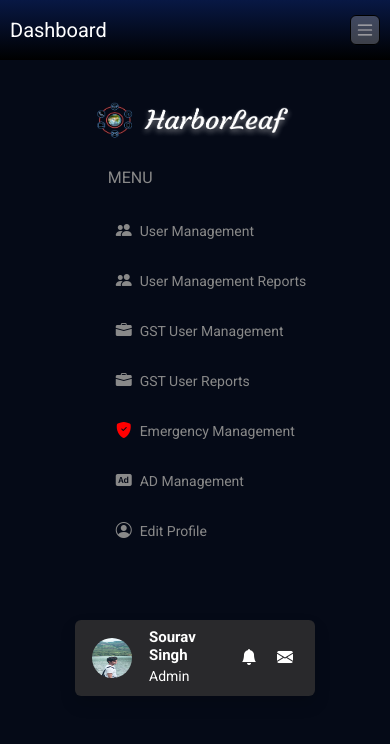
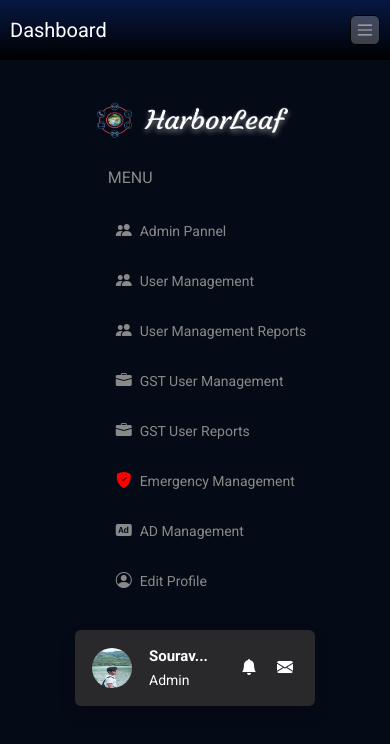
Before and after one commit to venkata-hari1/Harboleaf_AdminPannel, a React (Vite) app: page /admin/vertical in a window 390 px wide. Shown: the top 744 px of the page. Built offline with nearby package versions, Linux system fonts and the light colour scheme.

Commit message:
pagination fixed

```diff
--- a/src/Components/Billinginvoice.jsx
+++ b/src/Components/Billinginvoice.jsx
@@ -45,8 +45,8 @@
 </svg></button>
 
     </div>
-
-   <table className="table table-borderless mt-4">
+    <div class="tab-content table-responsive">
+<table className="table table-borderless mt-4">
    <thead >
   <tr >
     <th>Advertisment No</th>
@@ -78,7 +78,7 @@
   }
 </tbody>
   </table>
-
+</div>
   <Pagination />
 
   </div>
--- a/src/Components/Emergencymanagement.jsx
+++ b/src/Components/Emergencymanagement.jsx
@@ -45,7 +45,7 @@
     </svg></button>
       <button className='btn' style={{color:"#FF0000",border:"1px solid #FF0000",fontFamily:"Roboto"}}> Emergency Reports</button>
     </div>
-
+    <div class="tab-content table-responsive">
    <table className="table table-borderless mt-4 ">
    <thead >
   <tr>
@@ -90,6 +90,7 @@
   }
 </tbody>
   </table>
+  </div>
   <div>
   <Pagination />
   </div>
--- a/src/Components/Gstreportsmanagement.jsx
+++ b/src/Components/Gstreportsmanagement.jsx
@@ -55,7 +55,7 @@
     </svg></button>
       <button className='btn' style={{color:"#FF0000",border:"1px solid #FF0000",fontFamily:"Roboto"}}>Suspended Accounts</button>
     </div>
-
+    <div class="tab-content table-responsive">
    <table className="table table-borderless mt-4">
    <thead >
   <tr >
@@ -105,7 +105,7 @@
 
  </tbody>
   </table>
-
+</div>
   <Pagination />
 
   </div>
--- a/src/Components/Gstusermanagement.jsx
+++ b/src/Components/Gstusermanagement.jsx
@@ -50,7 +50,7 @@
     </svg></button>
       <button className='btn' style={{color:"#FF0000",border:"1px solid #FF0000",fontFamily:"Roboto"}}>Suspended Accounts</button>
     </div>
-
+    <div class="tab-content table-responsive">
    <table className="table table-borderless mt-4">
    <thead >
   <tr >
@@ -80,7 +80,7 @@
 
  </tbody>
   </table>
-
+</div>
   <Pagination />
 
   </div>
--- a/src/Components/Suspendaccounts.jsx
+++ b/src/Components/Suspendaccounts.jsx
@@ -48,7 +48,7 @@
        </svg></button>
       <button className='btn' style={{color:"#FF0000",border:"1px solid #FF0000",fontFamily:"Roboto"}}>Suspended</button>
     </div>
-
+    <div class="tab-content table-responsive">
    <table className="table table-borderless mt-4">
    <thead>
   <tr>
@@ -81,6 +81,7 @@
 }
 </tbody>
   </table>
+  </div>
   <Pagination />
 
   </div>
--- a/src/Components/Userreports.jsx
+++ b/src/Components/Userreports.jsx
@@ -56,7 +56,7 @@
      </svg></button>
       <button className='btn' style={{color:"#FF0000",border:"1px solid #FF0000",fontFamily:"Roboto"}}> Suspended Accounts</button>
     </div>
-
+    <div class="tab-content table-responsive">
    <table className="table table-borderless mt-4 ">
    <thead >
   <tr>
@@ -98,6 +98,7 @@
   }
 </tbody>
   </table>
+  </div>
   <Pagination />
   </div>
 
--- a/src/Components/Verticalnavigation.jsx
+++ b/src/Components/Verticalnavigation.jsx
@@ -7,13 +7,14 @@
 
   const navigate=useNavigate()
   const menudata = [
-    { id: 1, menu: "User Management", icon: "bi-people-fill", route: "user-management", locationRoute: "/admin/user-management" },
-    { id: 2, menu: "User Management Reports", icon: "bi-people-fill", route: "user-reports", locationRoute: "/admin/user-reports" },
-    { id: 3, menu: "GST User Management", icon: "bi-briefcase-fill", route: "gst-users", locationRoute: "/admin/gst-users" },
-    { id: 4, menu: "GST User Reports", icon: "bi-briefcase-fill", route: "gst-reports", locationRoute: "/admin/gst-reports" },
-    { id: 5, menu: "Emergency Management", icon: "bi-shield-fill-check", route: "emergency", locationRoute: "/admin/emergency", color: "#FF0000" },
-    { id: 6, menu: "AD Management", icon: "bi-badge-ad-fill", route: "moniter-compaign", locationRoute: "/admin/moniter-compaign" },
-    { id: 7, menu: "Edit Profile", icon: "bi-person-circle", route: "edit-profile", locationRoute: "/admin/edit-profile" },
+    { id: 1, menu: "Admin Pannel", icon: "bi-people-fill", route: "admin-pannel", locationRoute: "/admin/admin-pannel" },
+    { id: 2, menu: "User Management", icon: "bi-people-fill", route: "user-management", locationRoute: "/admin/user-management" },
+    { id: 3, menu: "User Management Reports", icon: "bi-people-fill", route: "user-reports", locationRoute: "/admin/user-reports" },
+    { id: 4, menu: "GST User Management", icon: "bi-briefcase-fill", route: "gst-users", locationRoute: "/admin/gst-users" },
+    { id: 5, menu: "GST User Reports", icon: "bi-briefcase-fill", route: "gst-reports", locationRoute: "/admin/gst-reports" },
+    { id: 6, menu: "Emergency Management", icon: "bi-shield-fill-check", route: "emergency", locationRoute: "/admin/emergency", color: "#FF0000" },
+    { id: 7, menu: "AD Management", icon: "bi-badge-ad-fill", route: "moniter-compaign", locationRoute: "/admin/moniter-compaign" },
+    { id: 8, menu: "Edit Profile", icon: "bi-person-circle", route: "edit-profile", locationRoute: "/admin/edit-profile" },
 ];
 const handleClick=(menu)=>{
   navigate(`/admin/${menu.route}`)
@@ -37,12 +38,12 @@
           ))}
         </ul>
       </div>
-      <div className="adminbutton d-flex align-items-center p-3 rounded shadow mt-5">
+      <div className="adminbutton d-flex align-items-center p-3 rounded shadow mt-2">
         <button className="btn p-0">
           <img src={Adiminpic} className="rounded-circle" width="40px" height="40px" alt="Admin" />
         </button>
         <div className="ms-3" style={{ background: "#29292C" }}>
-          <h6 className="mb-0 fw-bold" style={{ color:"#FFFFFF", background:"#29292C",fontSize:"15px",fontFamily:"Roboto"  }}>Sourav Singh</h6>
+          <span className="mb-0 fw-bold" style={{ color:"#FFFFFF", background:"#29292C",fontSize:"15px",fontFamily:"Roboto",whiteSpace:'no-wrap'}}>Sourav...</span><br/>
           <small className="text-white" style={{ color: "#898989",background:"#29292C",fontFamily:"Roboto" }}>Admin</small>
         </div>
 
--- a/src/index.css
+++ b/src/index.css
@@ -4,3 +4,11 @@
    background:#050a17 !important;
      /* background: linear-gradient(to bottom,#081844, #000000); */
 }
+@media(max-width:830px){
+tr th{
+ white-space:nowrap;
+}
+tbody, td, tfoot, th, thead, tr {
+  white-space:nowrap;
+}
+}
```
